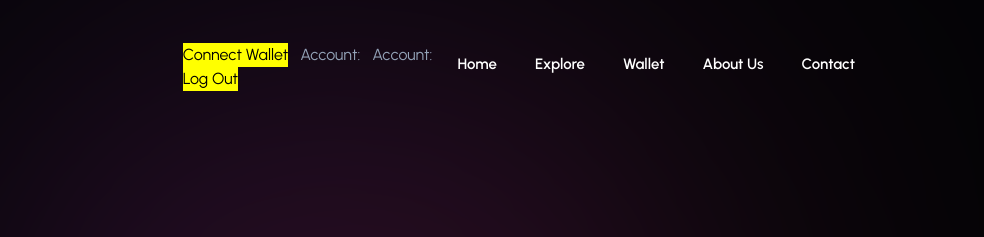
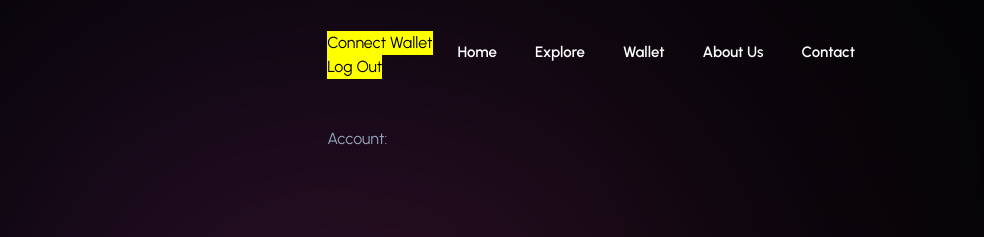
Before and after one commit to RTNRTNRTN/GODTOKENS, a plain HTML site: page index.html in a window 1280 px wide. Shown: the top 237 px of the page, 296-1280 px from the left. Drawn offline with nearby package versions, Linux system fonts and the light colour scheme.

Commit message:
Update index.html

```diff
--- a/index.html
+++ b/index.html
@@ -50,12 +50,10 @@
 
       <nav class="navbar" data-navbar>
         <ul class="navbar-list">
-          <div><button onclick="getAccount()">Connect Wallet</button>
-            <button onclick="disconnectAccount()">Log Out</button><br><br>
-          </div><div>  Account:<span id="user-account"></span> </div>
+          <div><button onclick="getAccount()">Connect Wallet</button><button onclick="disconnectAccount()">Log Out</button><br><br>
+            Account:<span id="user-account"></span> </div>
           <!-- partial -->
             <script src='https://unpkg.com/@solana/web3.js@latest/lib/index.iife.js'></script><script  src="./script.js"></script>
-            <div>  Account:<span id="user-account"></span> </div>
           <li>
             <a href="#" class="navbar-link label-lg link:hover">Home</a>
           </li>
```
